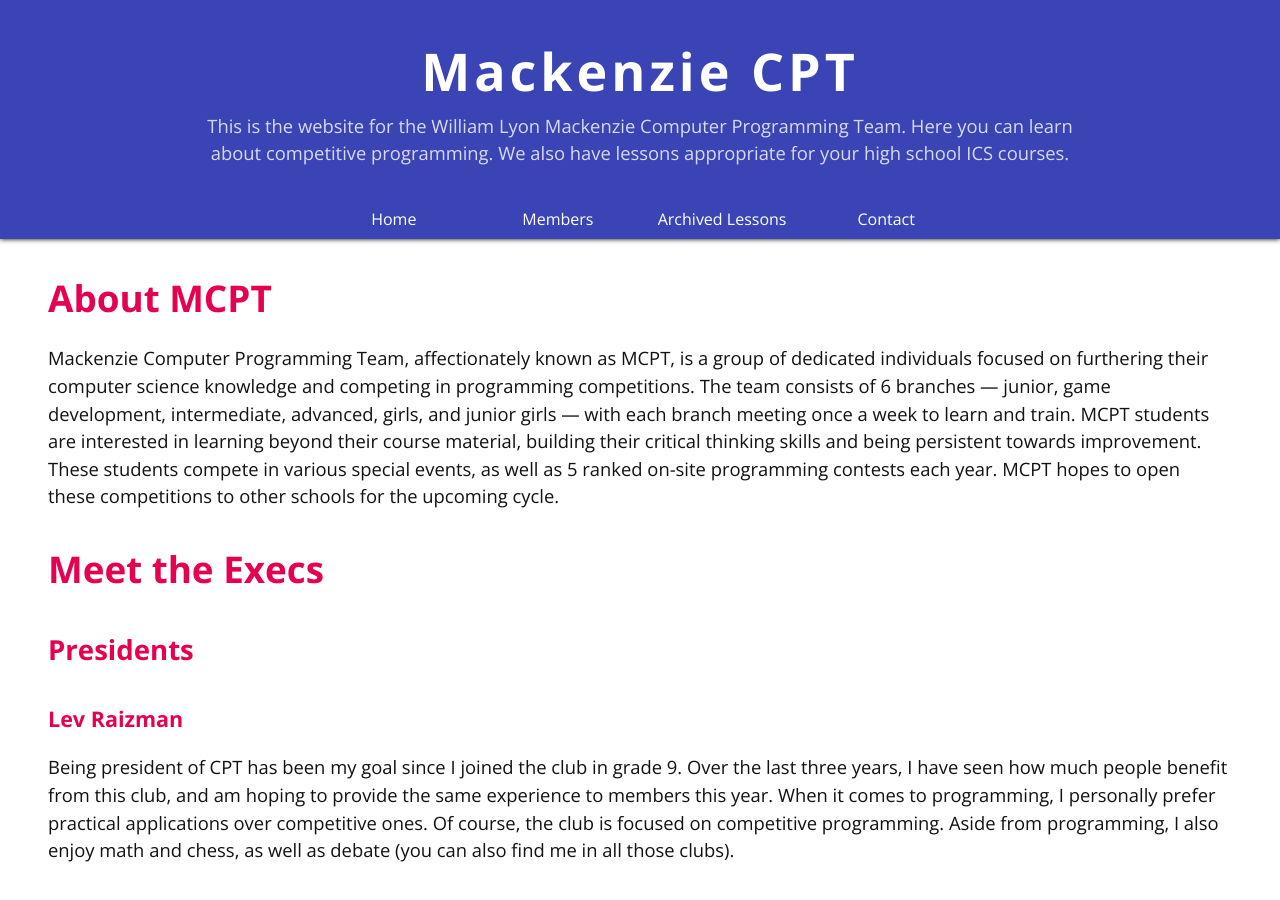
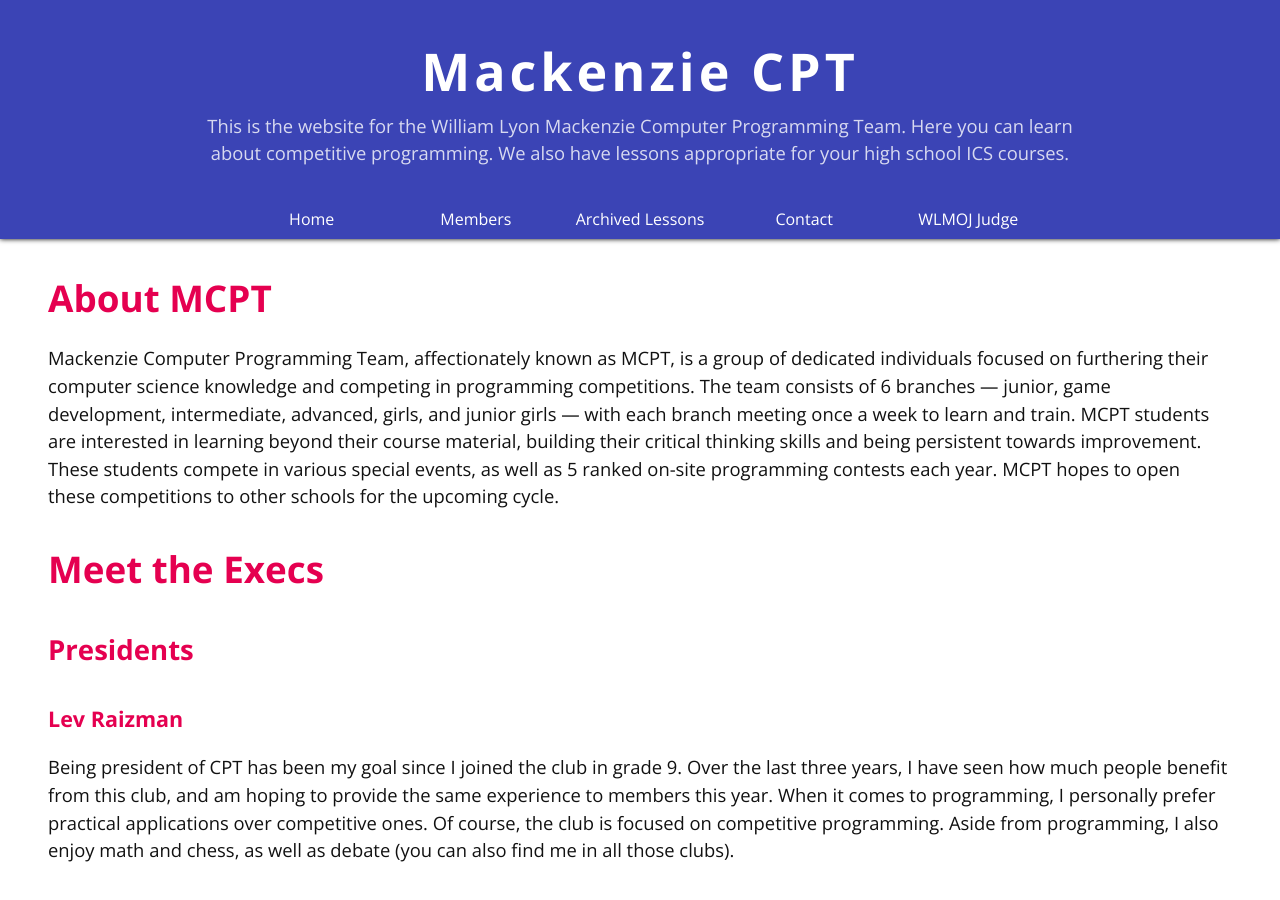
Before and after one commit to mcpt/mcpt.github.io, a Jekyll site: the page built from index.md, in a window 1280 px wide and 900 px high. Built offline with Jekyll 4.4.1, drawn with Linux system fonts in a browser that asks for light colours.

Commit message:
Add link to wlmoj judge

```diff
--- a/_includes/nav.html
+++ b/_includes/nav.html
@@ -11,4 +11,5 @@
 				<a class="mobile btn" href="/cpt/">Archived CPT Lessons</a>
 				<a class="mobile btn" href="/ics/">Archived ICS Lessons</a>
 				<a href="/contact/" class="btn">Contact</a>
+				<a href="http://judge.mcpt.ca" class="btn">WLMOJ Judge</a>
 			</nav>
```
